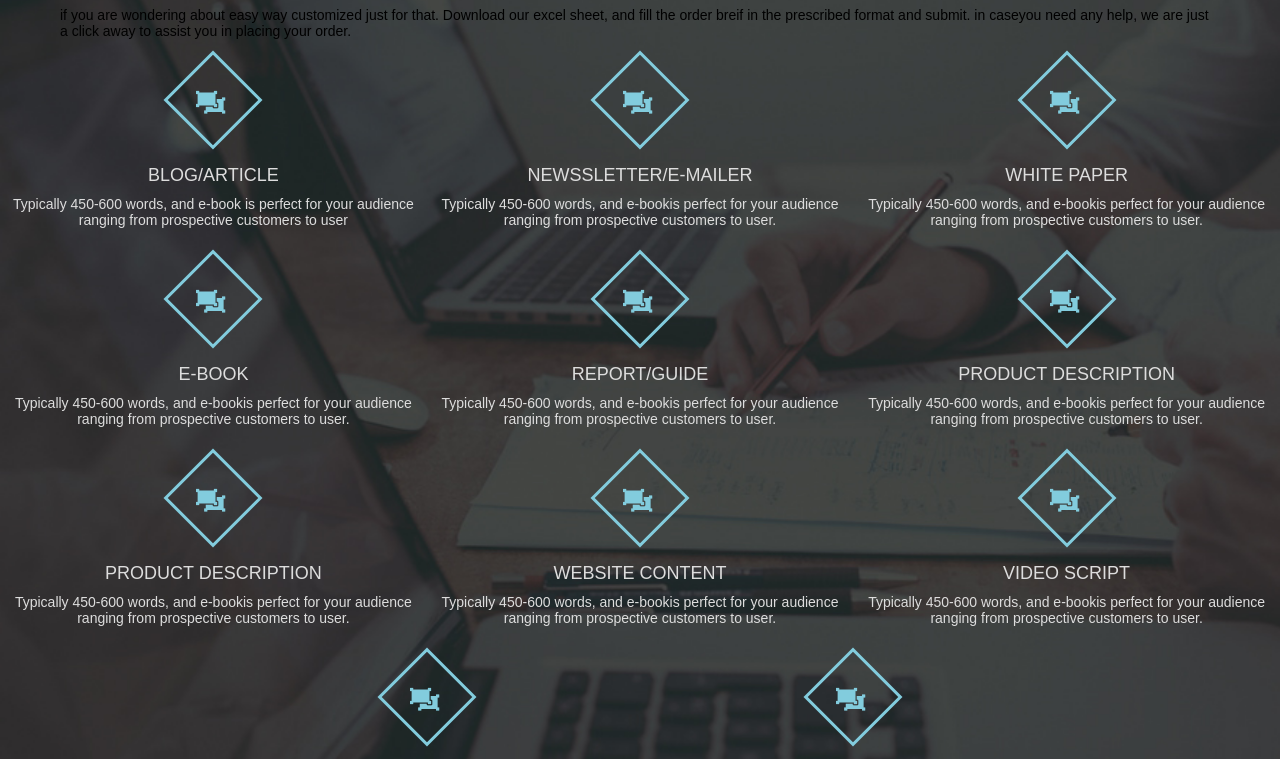
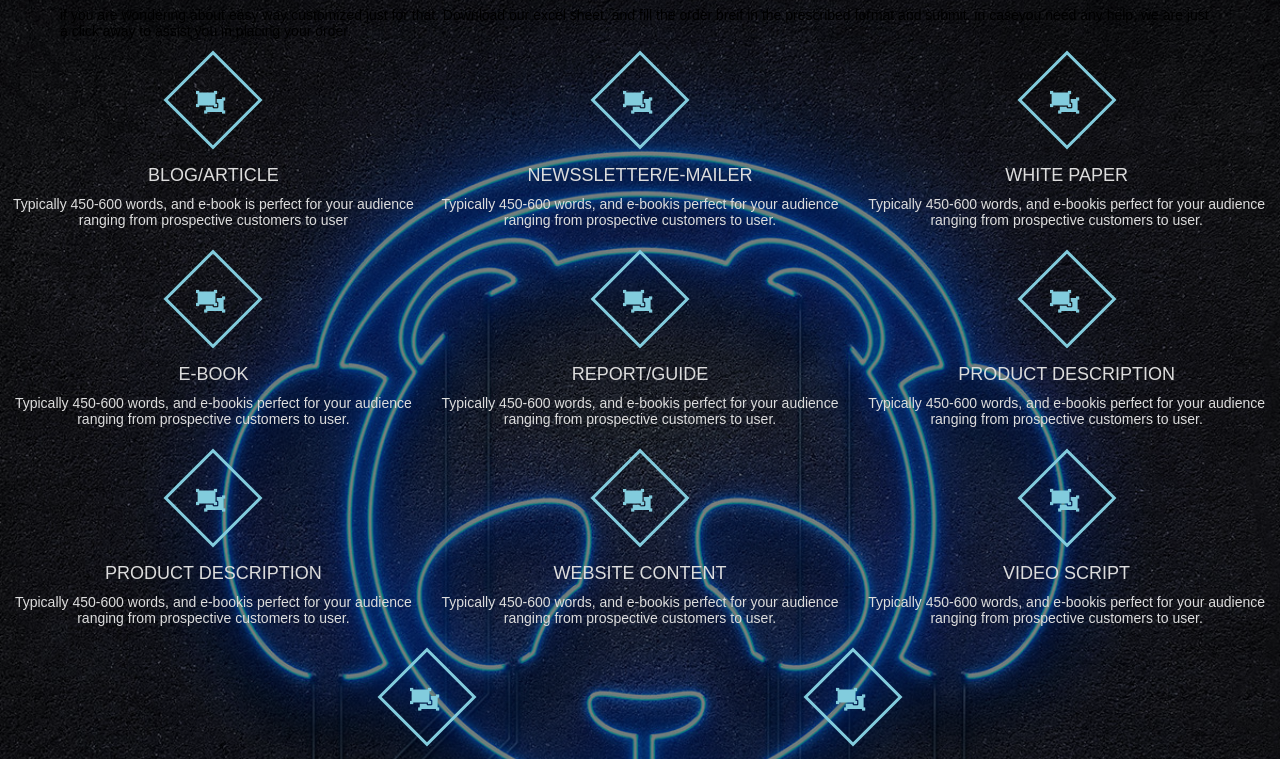
Before and after one commit to Jaya-gupta-codes/white-panda-task, a plain HTML site: page index.html in a window 1280 px wide. Shown: the part 118-877 px from the top of the page. Drawn offline with Linux system fonts and the light colour scheme.

Commit message:
Add files via upload

```diff
--- a/style.css
+++ b/style.css
@@ -6,7 +6,7 @@
 }
 
 .services-section{
-  background: url(bg.jpg);
+  background-image:linear-gradient(rgba(0,0,0,0.5),rgba(0,0,0,0.5)),url('bg1.jpg');
   background-size: cover;
   padding: 60px 0;
 }
```
